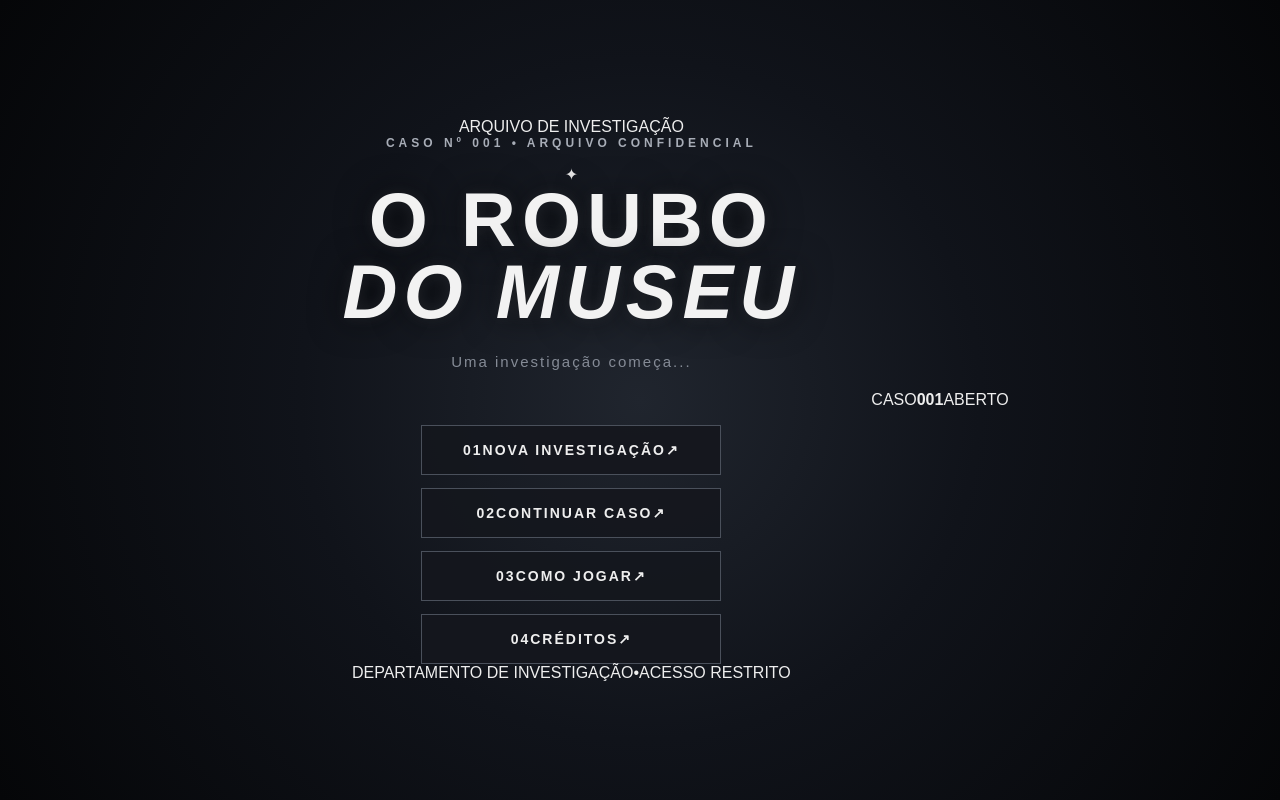
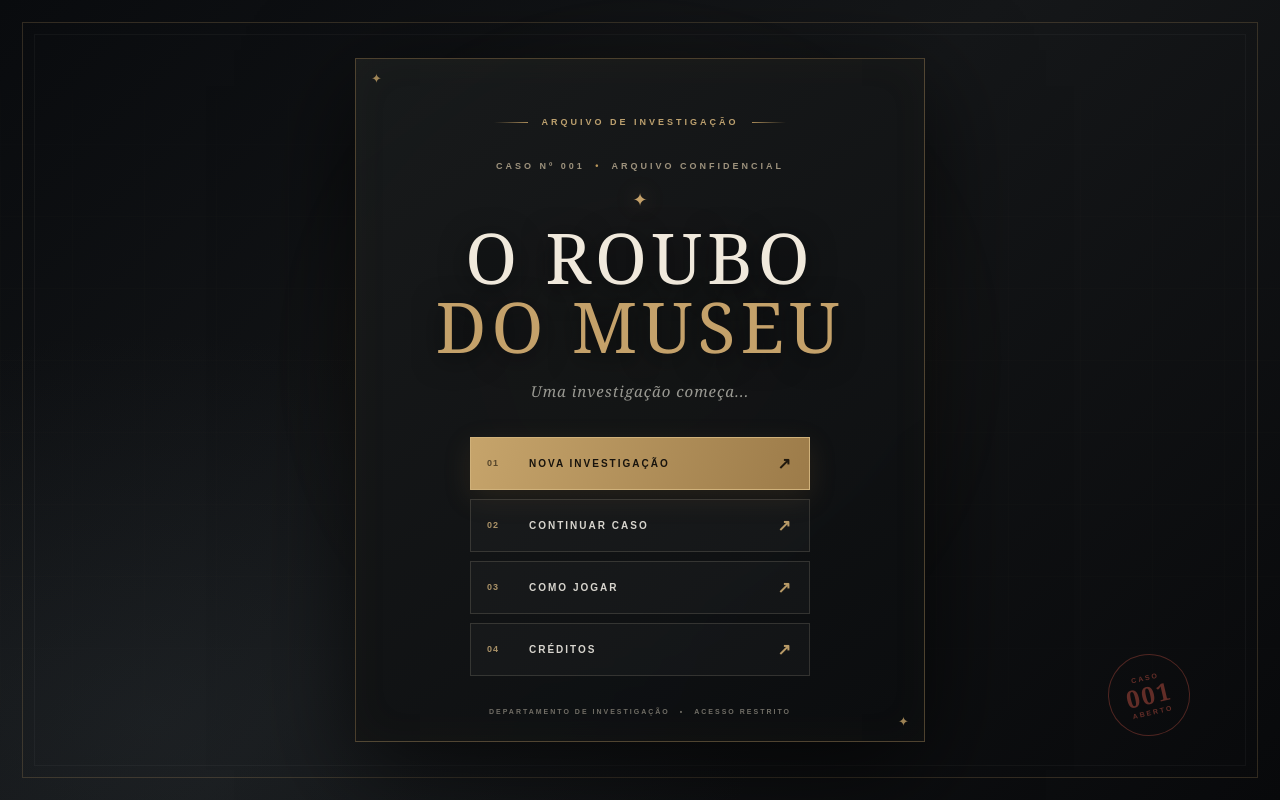
Before and after one commit to Luiza-ieevd/Detetive, a plain HTML site: page index.html in a window 1280 px wide. Drawn offline with Linux system fonts and the light colour scheme.

Commit message:
Estilo investigativo para o menu inicial

```diff
--- a/style.css
+++ b/style.css
@@ -1337,3 +1337,76 @@ body {
     }
 
 }
+
+/* MENU PRINCIPAL — NOVA IDENTIDADE VISUAL: O ROUBO DO MUSEU */
+#menu-principal {
+    isolation: isolate; overflow: hidden; align-items: center; justify-content: center;
+    padding: 34px 22px;
+    background: radial-gradient(ellipse at 50% 42%, rgba(111,82,43,.22), transparent 34%),
+      radial-gradient(ellipse at 12% 90%, rgba(54,63,69,.24), transparent 38%),
+      linear-gradient(135deg,#090b0e 0%,#151719 48%,#08090b 100%);
+}
+#menu-principal::before,#menu-principal::after { content:""; position:absolute; pointer-events:none; z-index:-1; }
+#menu-principal::before { inset:22px; border:1px solid rgba(190,157,99,.22); }
+#menu-principal::after { inset:34px; border:1px solid rgba(255,255,255,.035); }
+.menu-cenario-luz {
+    position:absolute; width:min(70vw,760px); aspect-ratio:1; left:50%; top:45%;
+    transform:translate(-50%,-50%); border-radius:50%;
+    background:radial-gradient(circle,rgba(191,151,83,.13),rgba(191,151,83,.035) 38%,transparent 69%);
+    filter:blur(8px); pointer-events:none; z-index:-1;
+}
+.menu-grade {
+    position:absolute; inset:0; opacity:.16; pointer-events:none; z-index:-1;
+    background-image:linear-gradient(rgba(210,190,153,.07) 1px,transparent 1px),linear-gradient(90deg,rgba(210,190,153,.07) 1px,transparent 1px);
+    background-size:72px 72px;
+    mask-image:linear-gradient(transparent,#000 25%,#000 75%,transparent);
+}
+.menu-principal {
+    width:min(570px,100%); position:relative; padding:clamp(30px,5vw,58px) clamp(22px,5vw,54px) 26px;
+    text-align:center; background:linear-gradient(145deg,rgba(25,27,28,.94),rgba(11,13,15,.96));
+    border:1px solid rgba(185,151,94,.36);
+    box-shadow:0 28px 100px rgba(0,0,0,.68),inset 0 0 45px rgba(184,143,75,.035);
+    backdrop-filter:blur(12px);
+}
+.menu-principal::before,.menu-principal::after { content:"✦"; position:absolute; color:rgba(194,160,103,.8); font-size:13px; }
+.menu-principal::before { top:12px; left:15px; }
+.menu-principal::after { bottom:12px; right:15px; }
+.menu-selo { display:flex; align-items:center; justify-content:center; gap:13px; color:#bda16f; font-size:9px; font-weight:700; letter-spacing:3px; }
+.selo-linha { width:34px; height:1px; background:linear-gradient(90deg,transparent,#a98a58); }
+.selo-linha:last-child { transform:rotate(180deg); }
+.menu-titulo { margin:34px 0 36px; }
+.menu-titulo .texto-superior { color:#9d927d; font-size:9px; letter-spacing:3px; margin-bottom:18px; }
+.menu-titulo .texto-superior span { color:#b9965b; padding:0 5px; }
+.menu-ornamento { color:#c4a16a; font-size:18px; margin-bottom:12px; text-shadow:0 0 22px rgba(196,161,106,.45); }
+.menu-titulo h1 { color:#f0e9dc; font-family:Georgia,"Times New Roman",serif; font-size:clamp(43px,7.5vw,70px); font-weight:500; letter-spacing:5px; line-height:.98; text-shadow:0 5px 28px rgba(0,0,0,.75); }
+.menu-titulo h1 em { color:#c4a16a; font-style:normal; }
+.menu-subtitulo { margin-top:20px; color:#9a9a93; font-family:Georgia,"Times New Roman",serif; font-size:15px; font-style:italic; letter-spacing:1px; }
+.menu-botoes { width:min(340px,100%); margin:0 auto; gap:9px; }
+.botao-menu { width:100%; min-height:53px; padding:0 16px; display:grid; grid-template-columns:34px 1fr 20px; align-items:center; gap:8px; text-align:left; color:#d8d5ce; background:rgba(255,255,255,.025); border:1px solid rgba(192,181,158,.19); font-size:10px; letter-spacing:2px; transition:.25s ease; }
+.botao-menu:hover { color:#f5ead5; background:rgba(183,145,83,.12); border-color:rgba(196,161,106,.72); transform:translateX(4px); box-shadow:0 8px 25px rgba(0,0,0,.25); }
+.botao-menu-destaque { color:#17130d; background:linear-gradient(110deg,#c6a46b,#9c7b49); border-color:#d0b17a; box-shadow:0 8px 28px rgba(150,111,55,.16); }
+.botao-menu-destaque:hover { color:#100e0a; background:linear-gradient(110deg,#dfc18b,#b18c54); }
+.botao-numero { color:#a99167; font-size:9px; letter-spacing:1px; }
+.botao-menu-destaque .botao-numero { color:rgba(28,22,13,.65); }
+.botao-seta { color:#b89a67; font-size:16px; text-align:right; transition:transform .2s ease; }
+.botao-menu:hover .botao-seta { transform:translate(2px,-2px); }
+.botao-menu-destaque .botao-seta { color:#21190e; }
+.menu-rodape { display:flex; justify-content:center; gap:10px; margin-top:32px; color:#716e66; font-size:7px; font-weight:700; letter-spacing:2px; }
+.menu-carimbo {
+    position:absolute; right:clamp(34px,7vw,100px); bottom:clamp(38px,8vh,85px); width:82px; height:82px;
+    display:flex; flex-direction:column; align-items:center; justify-content:center; gap:2px;
+    color:rgba(178,76,62,.7); border:1px solid rgba(178,76,62,.55); border-radius:50%;
+    transform:rotate(-13deg); font-size:7px; font-weight:800; letter-spacing:2px; opacity:.75;
+}
+.menu-carimbo strong { font-family:Georgia,serif; font-size:24px; line-height:1; }
+@media (max-width:620px) {
+    #menu-principal { padding:22px 16px; }
+    #menu-principal::before { inset:12px; }
+    #menu-principal::after { inset:20px; }
+    .menu-principal { padding:36px 22px 22px; }
+    .menu-titulo { margin:28px 0; }
+    .menu-titulo h1 { letter-spacing:3px; }
+    .menu-carimbo { width:58px; height:58px; right:24px; bottom:24px; opacity:.38; }
+    .menu-carimbo strong { font-size:18px; }
+    .menu-rodape { font-size:6px; letter-spacing:1px; flex-wrap:wrap; }
+}
```
